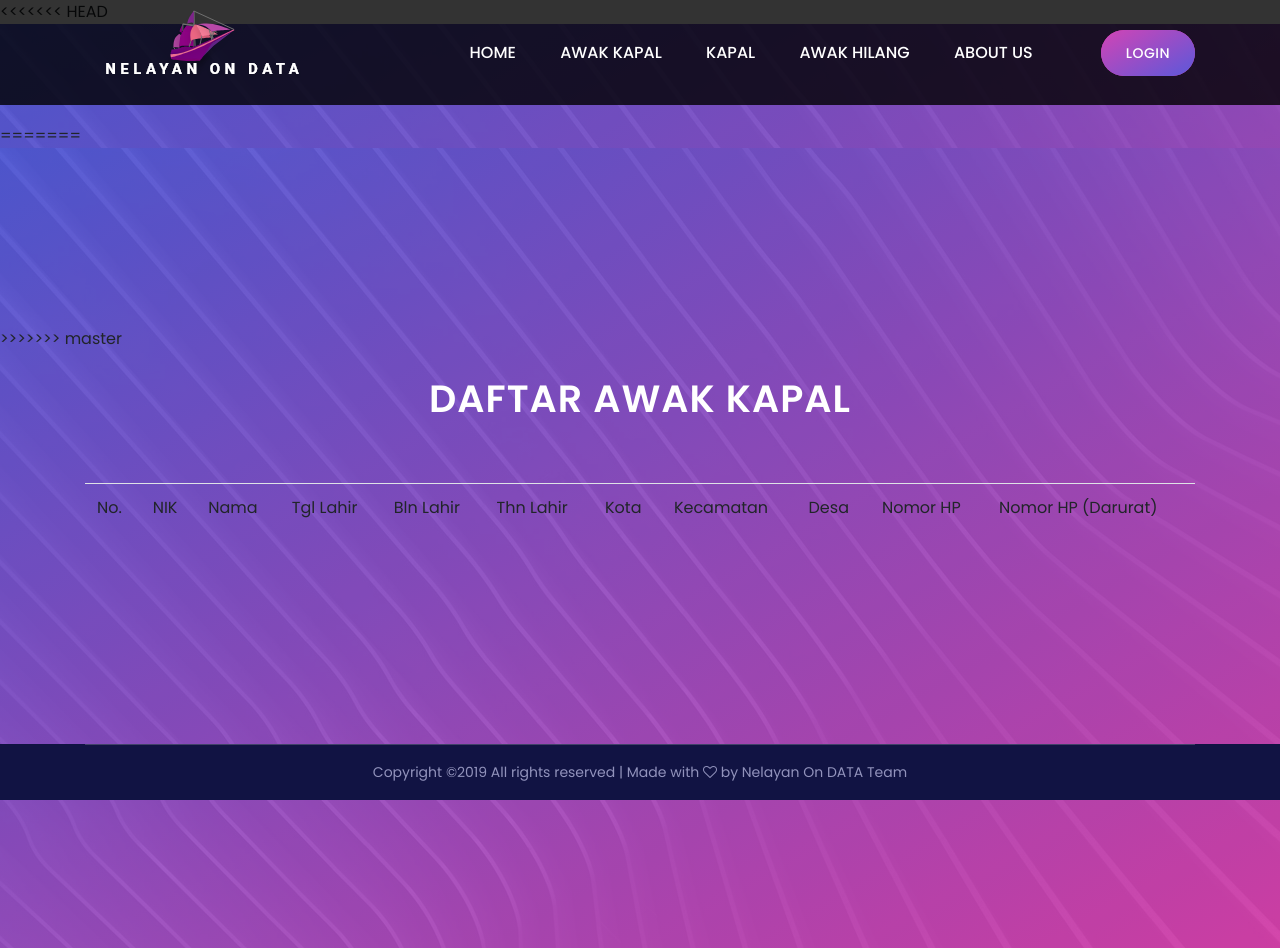
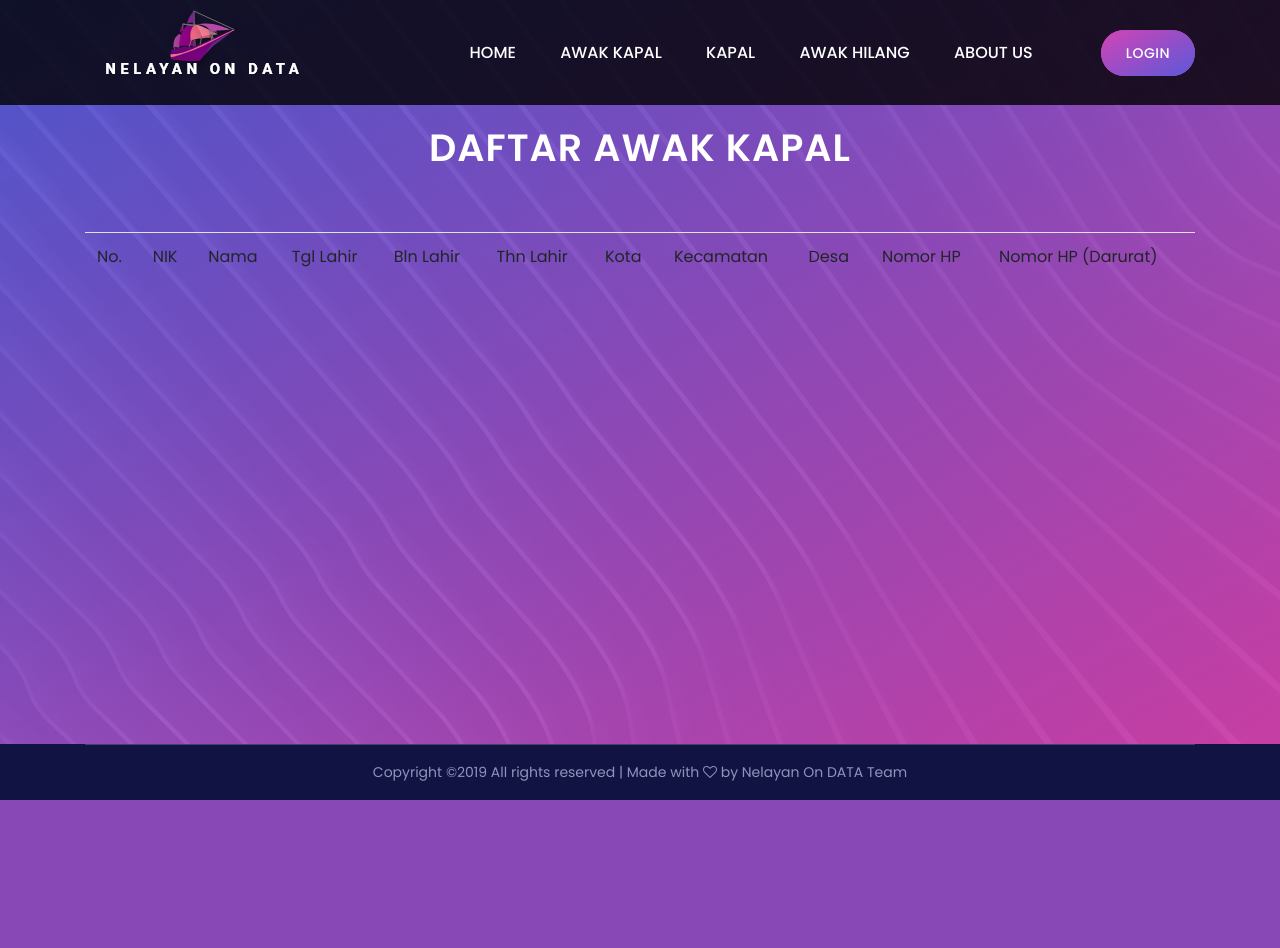
Before and after one commit to PrinandaRahmatullah/2019-INF206-E-NelayanOnData, a PHP site: page /awak.php in a window 1280 px wide. After the commit the page ends 800 px from the top, so only its background shows below. Run offline with PHP 8.4, Linux system fonts and the light colour scheme; data that the repository does not hold is empty.

Commit message:
Perbaikan code pada awak, kapal, dan awak hilang

```diff
--- a/awak.php
+++ b/awak.php
@@ -32,11 +32,7 @@
         <?php include "nav.php";?>
 
         <!-- Our Speakings Area Start -->
-<<<<<<< HEAD
         <section class="our-blog-area bg-img bg-gradient-overlay section-padding-100-60" style="background-image: url(img/bg-img/3.jpg); height:100vh">
-=======
-        <section class="latbelk our-blog-area bg-img bg-gradient-overlay section-padding-100-60" style="background-image: url(img/bg-img/3.jpg); height:100vh">
->>>>>>> master
             <div class="container">
                 <div class="row">
                     <!-- Heading -->
--- a/awakhilang.php
+++ b/awakhilang.php
@@ -32,11 +32,7 @@
         <?php include "nav.php";?>
 
         <!-- Our Speakings Area Start -->
-<<<<<<< HEAD
          <section class="our-blog-area bg-img bg-gradient-overlay section-padding-100-60" style="background-image: url(img/bg-img/10.jpg); height:100vh">
-=======
-         <section class="latbelk our-blog-area bg-img bg-gradient-overlay section-padding-100-60" style="background-image: url(img/bg-img/10.jpg); height:100vh">
->>>>>>> master
             <div class="container">
                 <div class="row">
                     <!-- Heading -->
--- a/kapal.php
+++ b/kapal.php
@@ -32,11 +32,7 @@
         <?php include "nav.php";?>
 
         <!-- Our Speakings Area Start -->
-<<<<<<< HEAD
         <section class="our-blog-area bg-img bg-gradient-overlay section-padding-100-60" style="background-image: url(img/bg-img/2.jpg); height:100vh">
-=======
-        <section class="latbelk our-blog-area bg-img bg-gradient-overlay section-padding-100-60" style="background-image: url(img/bg-img/2.jpg); height:100vh">
->>>>>>> master
 
             <div class="container">
                 <div class="row">
```
